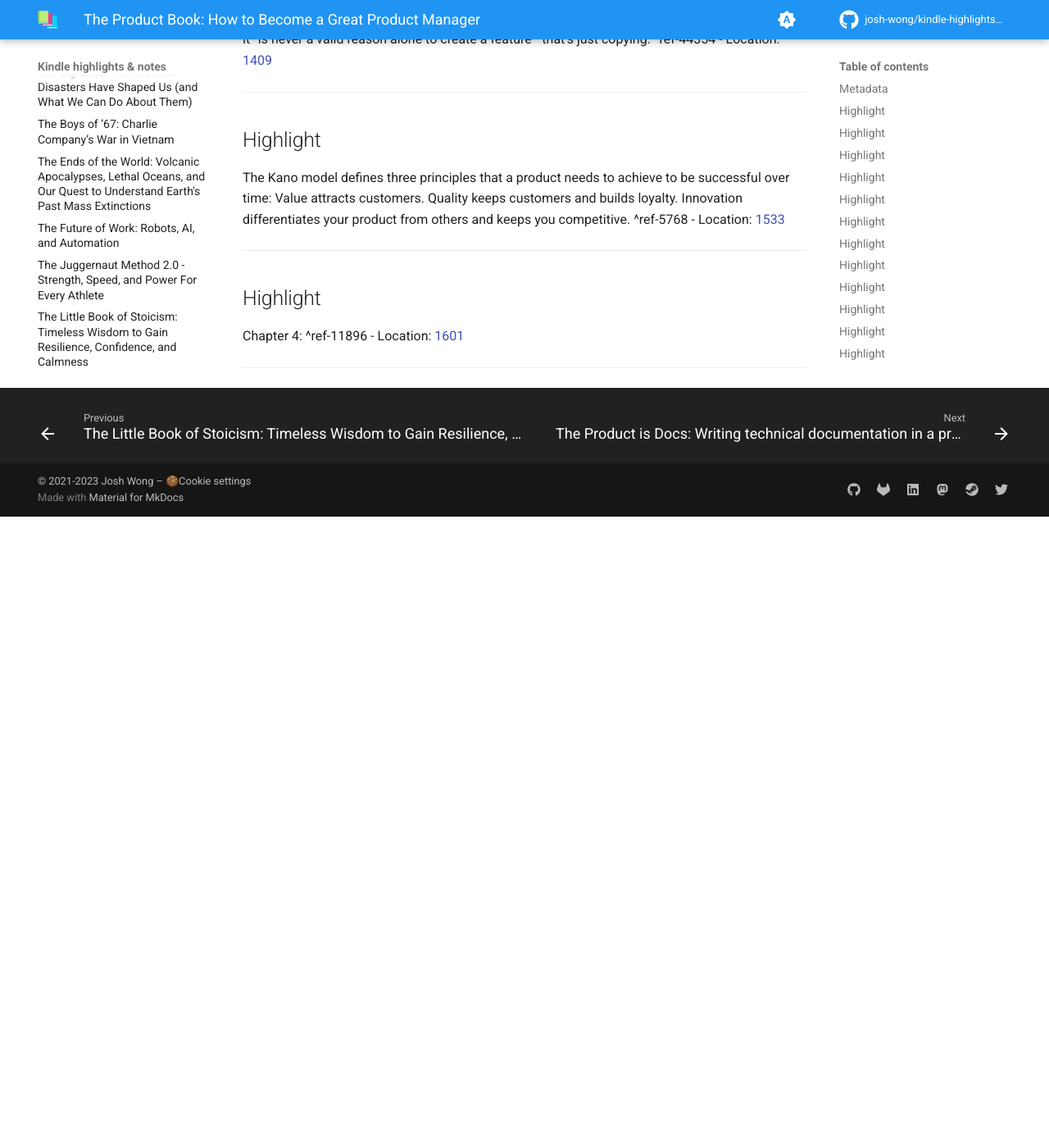
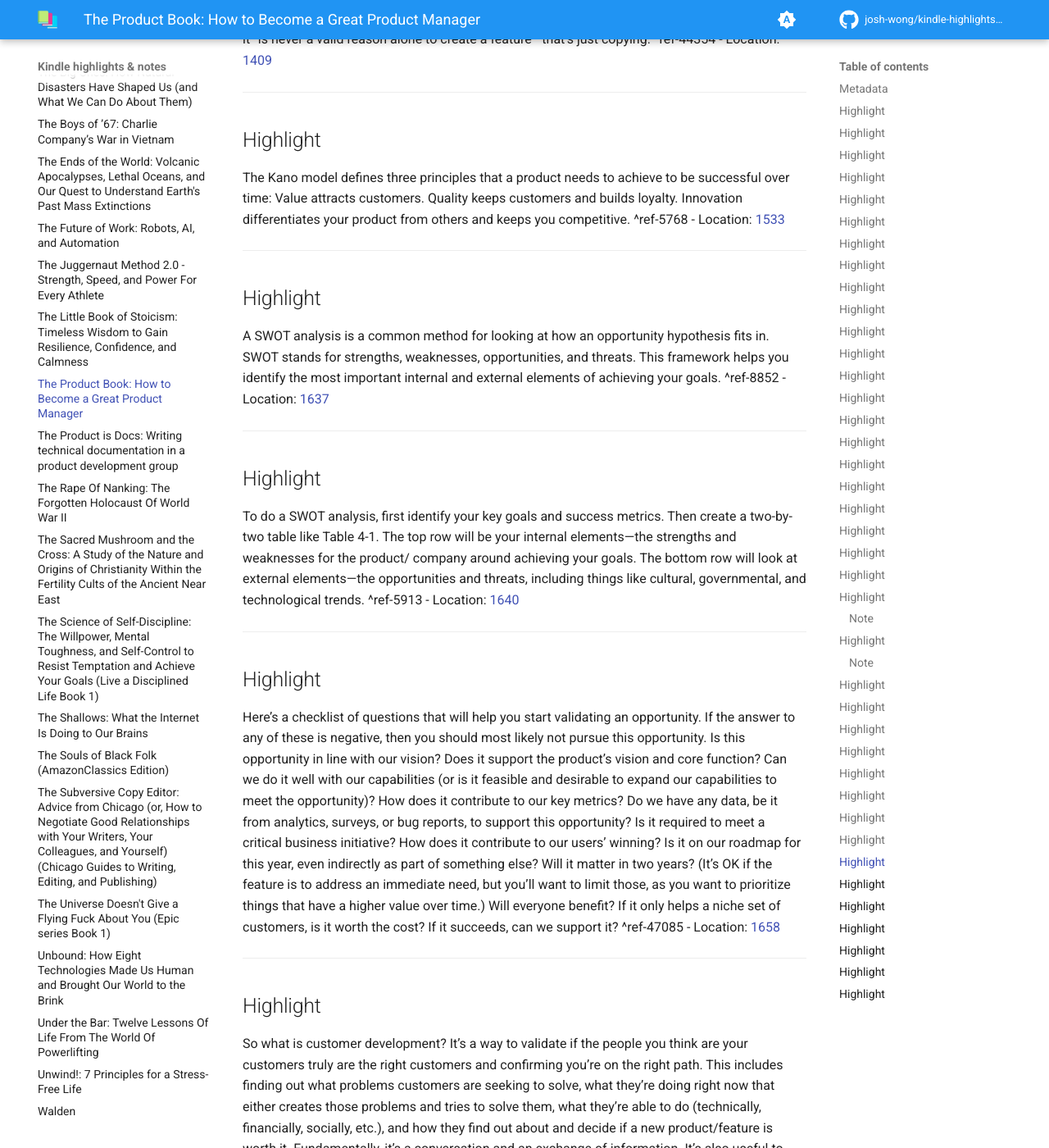
Before and after one commit to josh-wong/kindle-highlights-notes, an MkDocs documentation site: the page built from docs/The Product Book.md, in a window 1280 px wide and 1400 px high, scrolled down 8676 px. Shown: the whole window at 82% size. Built offline with MkDocs 1.6.1 and Material for MkDocs 9.7.7, drawn with Linux system fonts in a browser that asks for light colours; comment, search, counter and statistics services are not loaded; before the commit the page ends 9306 px from its top, so only the background shows below that; some of the changed text lies outside the part shown.

Commit message:
Update highlights and notes

```diff
--- a/docs/The Product Book.md
+++ b/docs/The Product Book.md
@@ -237,7 +237,31 @@ The Kano model defines three principles that a product needs to achieve to be su
 ---
 ## Highlight
 
-Chapter 4: ^ref-11896
-- Location: [1601](kindle://book?action=open&asin=B071HFBGXR&location=1601)
+A SWOT analysis is a common method for looking at how an opportunity hypothesis fits in. SWOT stands for strengths, weaknesses, opportunities, and threats. This framework helps you identify the most important internal and external elements of achieving your goals. ^ref-8852
+- Location: [1637](kindle://book?action=open&asin=B071HFBGXR&location=1637)
 
 ---
+## Highlight
+
+To do a SWOT analysis, first identify your key goals and success metrics. Then create a two-by-two table like Table 4-1. The top row will be your internal elements—the strengths and weaknesses for the product/ company around achieving your goals. The bottom row will look at external elements—the opportunities and threats, including things like cultural, governmental, and technological trends. ^ref-5913
+- Location: [1640](kindle://book?action=open&asin=B071HFBGXR&location=1640)
+
+---
+## Highlight
+
+Here’s a checklist of questions that will help you start validating an opportunity. If the answer to any of these is negative, then you should most likely not pursue this opportunity. Is this opportunity in line with our vision? Does it support the product’s vision and core function? Can we do it well with our capabilities (or is it feasible and desirable to expand our capabilities to meet the opportunity)? How does it contribute to our key metrics? Do we have any data, be it from analytics, surveys, or bug reports, to support this opportunity? Is it required to meet a critical business initiative? How does it contribute to our users’ winning? Is it on our roadmap for this year, even indirectly as part of something else? Will it matter in two years? (It’s OK if the feature is to address an immediate need, but you’ll want to limit those, as you want to prioritize things that have a higher value over time.) Will everyone benefit? If it only helps a niche set of customers, is it worth the cost? If it succeeds, can we support it? ^ref-47085
+- Location: [1658](kindle://book?action=open&asin=B071HFBGXR&location=1658)
+
+---
+## Highlight
+
+So what is customer development? It’s a way to validate if the people you think are your customers truly are the right customers and confirming you’re on the right path. This includes finding out what problems customers are seeking to solve, what they’re doing right now that either creates those problems and tries to solve them, what they’re able to do (technically, financially, socially, etc.), and how they find out about and decide if a new product/feature is worth it. Fundamentally, it’s a conversation and an exchange of information. It’s also useful to know what customer development is not. It’s not a way for people to give you a wish list. It’s not a focus group to only see how people respond to ideas. It’s not a place to observe how customers use your prototype. It’s also not a replacement for product vision. Customers will give you a huge wish list, but they’ll often ask for more than they actually need, end up not using features, and —in really bad cases—might get confused by all the extra features. This is a big part of why we recommend having some opportunity hypotheses in mind first. ^ref-47639
+- Location: [1774](kindle://book?action=open&asin=B071HFBGXR&location=1774)
+
+---
+## Highlight
+
+Preparing for Interviews ^ref-38312
+- Location: [1791](kindle://book?action=open&asin=B071HFBGXR&location=1791)
+
+---
```
Also changed, not shown: other parts of docs/The Product Book.md (+2 -2 lines).
